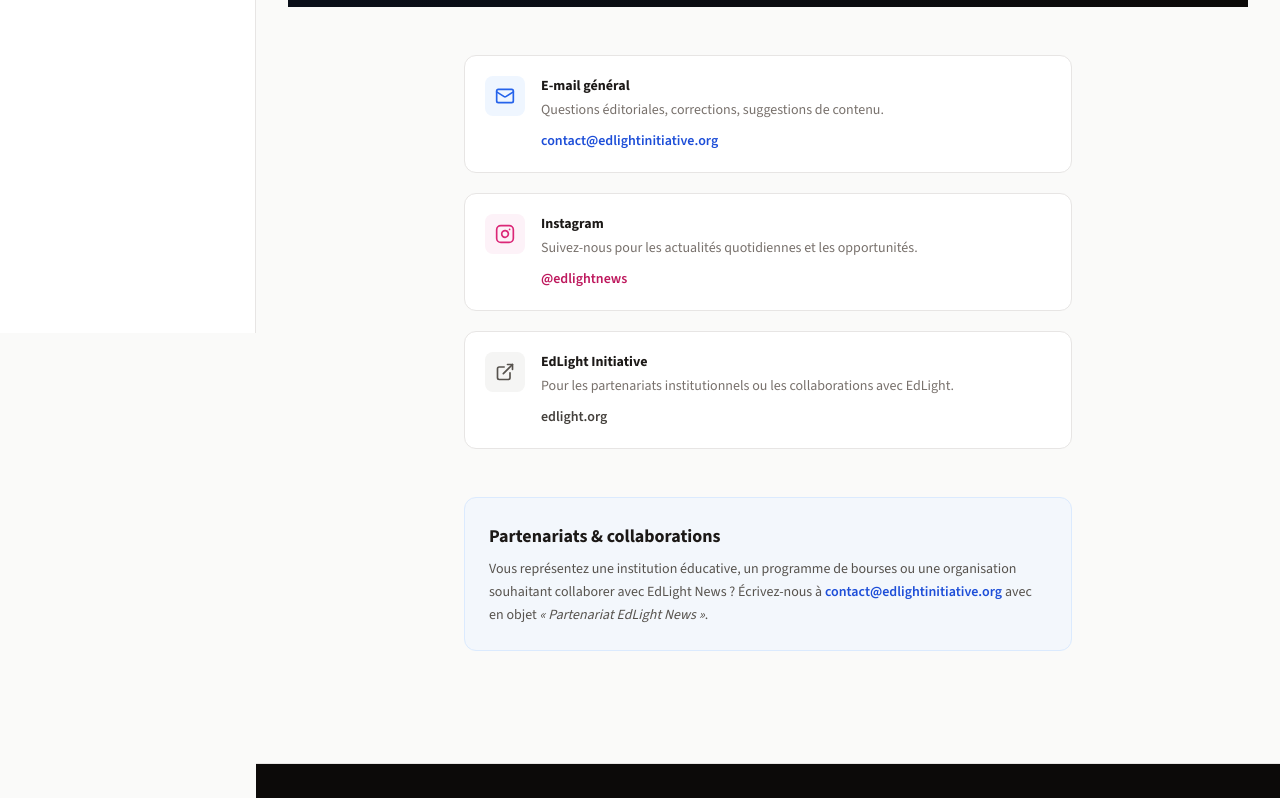
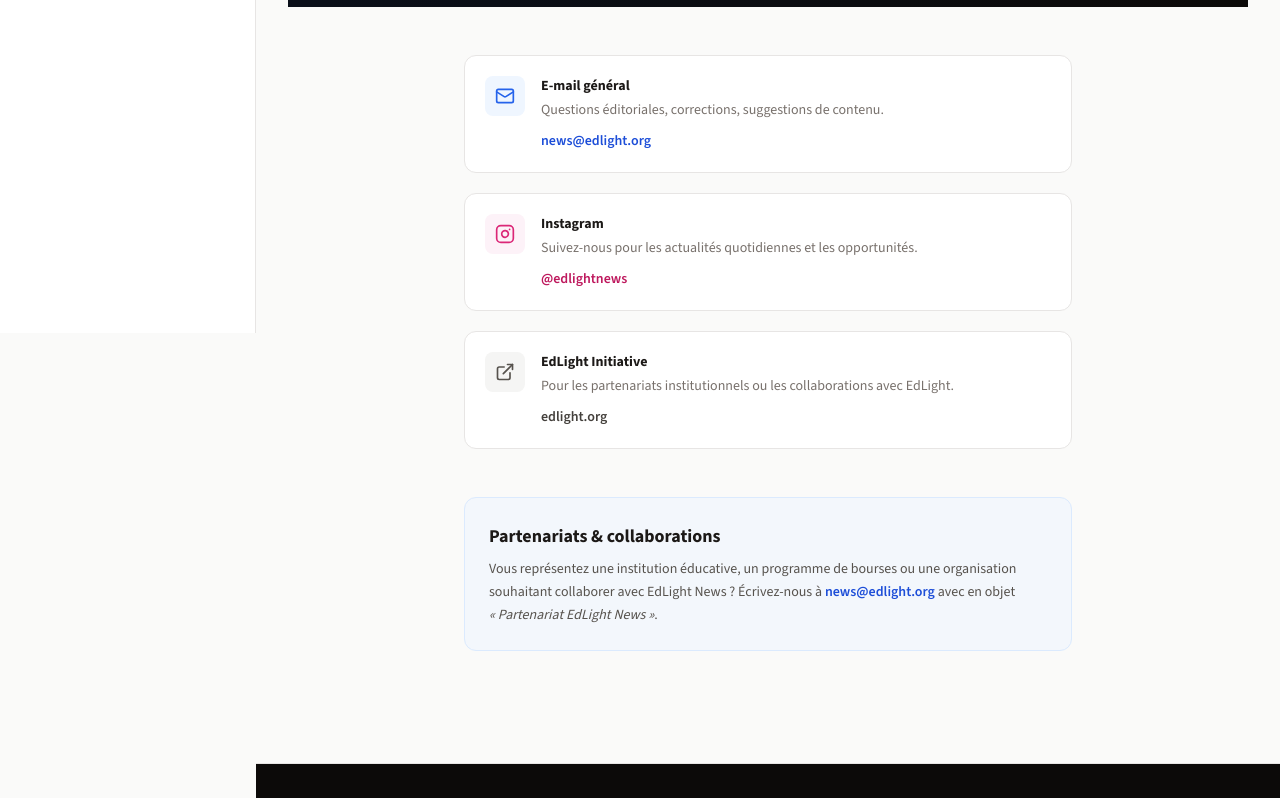
Before and after one commit to edlinitiative/EdLight-News, a Next.js app in the folder apps/web/: page /contact in a window 1280 px wide. Shown: the part 520-1318 px from the top of the page. Built offline with nearby package versions, Linux system fonts and the light colour scheme.

Commit message:
fix: update contact email to news@edlight.org

```diff
--- a/apps/web/src/app/contact/page.tsx
+++ b/apps/web/src/app/contact/page.tsx
@@ -56,10 +56,10 @@
               Questions éditoriales, corrections, suggestions de contenu.
             </p>
             <a
-              href="mailto:contact@edlightinitiative.org"
+              href="mailto:news@edlight.org"
               className="text-sm font-semibold text-blue-700 hover:underline dark:text-blue-400"
             >
-              contact@edlightinitiative.org
+              news@edlight.org
             </a>
           </div>
         </div>
@@ -120,10 +120,10 @@
           Vous représentez une institution éducative, un programme de bourses ou une
           organisation souhaitant collaborer avec EdLight News ? Écrivez-nous à{" "}
           <a
-            href="mailto:contact@edlightinitiative.org"
+            href="mailto:news@edlight.org"
             className="font-semibold text-blue-700 hover:underline dark:text-blue-400"
           >
-            contact@edlightinitiative.org
+            news@edlight.org
           </a>{" "}
           avec en objet <em>«&nbsp;Partenariat EdLight News&nbsp;»</em>.
         </p>
```
